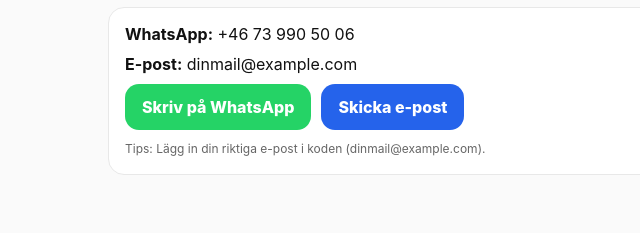
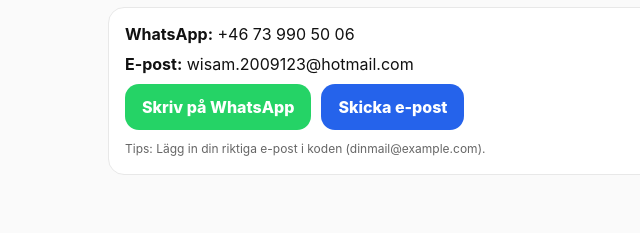
Before and after one commit to wisam2023upjs/eu-ansokan, a plain HTML site: page index.html in a window 1280 px wide. Shown: the part 1706-1939 px from the top of the page, 0-640 px from the left. Drawn offline with Linux system fonts and the light colour scheme.

Commit message:
Update index.html

```diff
--- a/index.html
+++ b/index.html
@@ -491,7 +491,7 @@
 
   <script>
     // Change this to your real email:
-    const EMAIL = "dinmail@example.com";
+    const EMAIL = "wisam.2009123@hotmail.com";
 
     // Use selected values to build a nicer WhatsApp / Email message:
     const waBtn = document.getElementById("waBtn");
```
